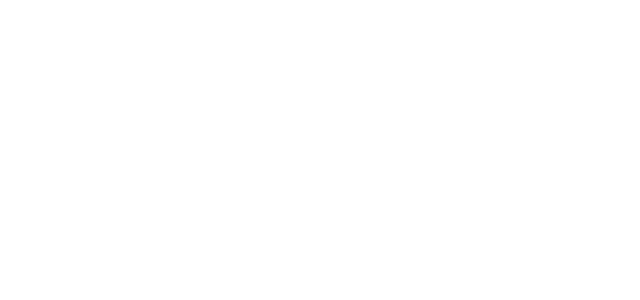
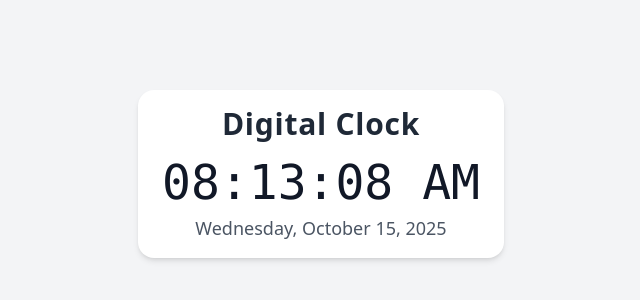
Before and after one commit to DEEPAN-3195/react-30days, a React (Vite) app: page /digital-clock in a window 1280 px wide. Before the commit this address had no page. Shown: the part 226-526 px from the top of the page, without its empty margins (319-959 px from the left). Built offline with nearby package versions, Linux system fonts and the light colour scheme.

Commit message:
Digital-Clock

```diff
--- /dev/null
+++ b/src/Components/DigitalClock.jsx
@@ -0,0 +1,44 @@
+import React, { useEffect, useState } from "react";
+
+export default function DigitalClock() {
+    const [time, setTime] = useState(new Date());
+
+    useEffect(() => {
+        const timer = setInterval(() => setTime(new Date()), 1000);
+        return () => clearInterval(timer);
+    }, [])
+
+    const formatTime = (num) => String(num).padStart(2, "0");
+    const h = formatTime(time.getHours());
+    const m = formatTime(time.getMinutes());
+    const s = formatTime(time.getSeconds());
+
+    const formatMonth = (time) => {
+        const option = {
+            weekday: "long",
+            year: "numeric",
+            month: "long",
+            day: "numeric"
+        }
+        return time.toLocaleDateString(undefined, option)
+    }
+
+    return (
+        <div className="flex flex-col items-center justify-center h-screen bg-gray-100 dark:bg-gray-900">
+
+            <div className="bg-white dark:bg-gray-800 px-6 py-4 rounded-2xl shadow-md text-center">
+                <h2 className="text-3xl font-semibold text-gray-800 dark:text-gray-100 mb-4 tracking-wide">
+                    Digital Clock
+                </h2>
+                <h1 className="text-5xl font-mono text-gray-900 dark:text-white mb-2">
+                    {h}:{m}:{s}{time.getHours() < 12 ? " AM" : " PM"}
+                </h1>
+
+                <p className="text-lg text-gray-600 dark:text-gray-300 font-medium">
+                    {formatMonth(time)}
+                </p>
+            </div>
+        </div>
+    );
+
+}
--- a/src/Home.jsx
+++ b/src/Home.jsx
@@ -4,6 +4,7 @@ const projects = [
   { day: "01", title: "Profile Card", path: "/profile-card" },
   { day: "03", title: "Counter App", path: "/counter-app" },
   { day: "05", title: "Todo List", path: "/todo-list" },
+  { day: "07", title: "Digital Clock", path: "/digital-clock" },
 ];
 
 export default function Home() {
--- a/src/main.jsx
+++ b/src/main.jsx
@@ -6,6 +6,7 @@ import ProfileCard from "./Components/ProfileCard.jsx";
 import CounterApp from "./Components/CounterApp.jsx";
 import "./index.css";
 import TodoApp from "./Components/TodoApp.jsx";
+import DigitalClock from "./Components/DigitalClock.jsx";
 
 ReactDOM.createRoot(document.getElementById("root")).render(
   <BrowserRouter>
@@ -14,6 +15,7 @@ ReactDOM.createRoot(document.getElementById("root")).render(
       <Route path="/profile-card" element={<ProfileCard />} />
       <Route path="/counter-app" element={<CounterApp />} />
       <Route path="/todo-list" element={<TodoApp />} />
+      <Route path="/digital-clock" element={<DigitalClock />} />
     </Routes>
   </BrowserRouter>
 );
```
